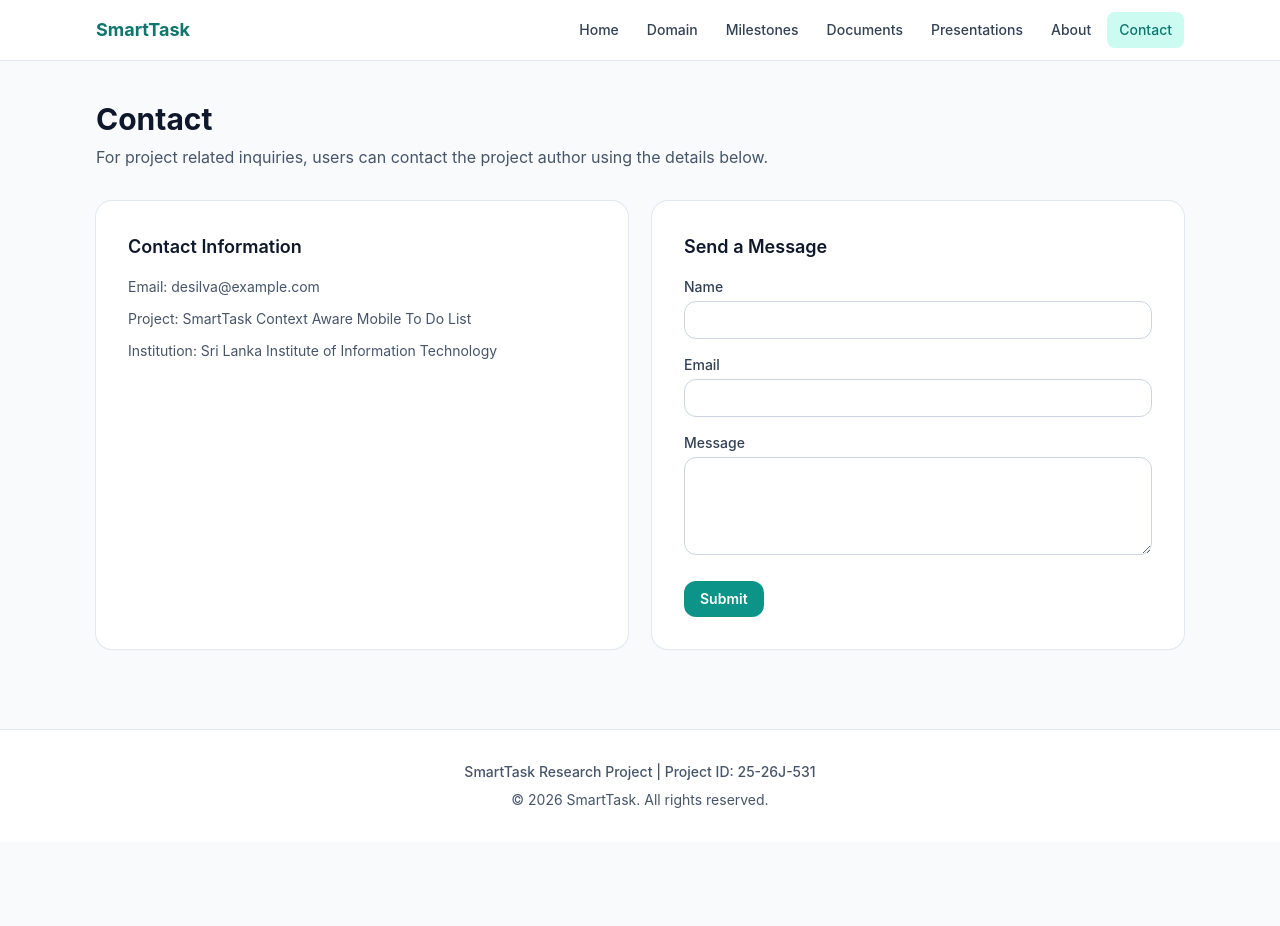
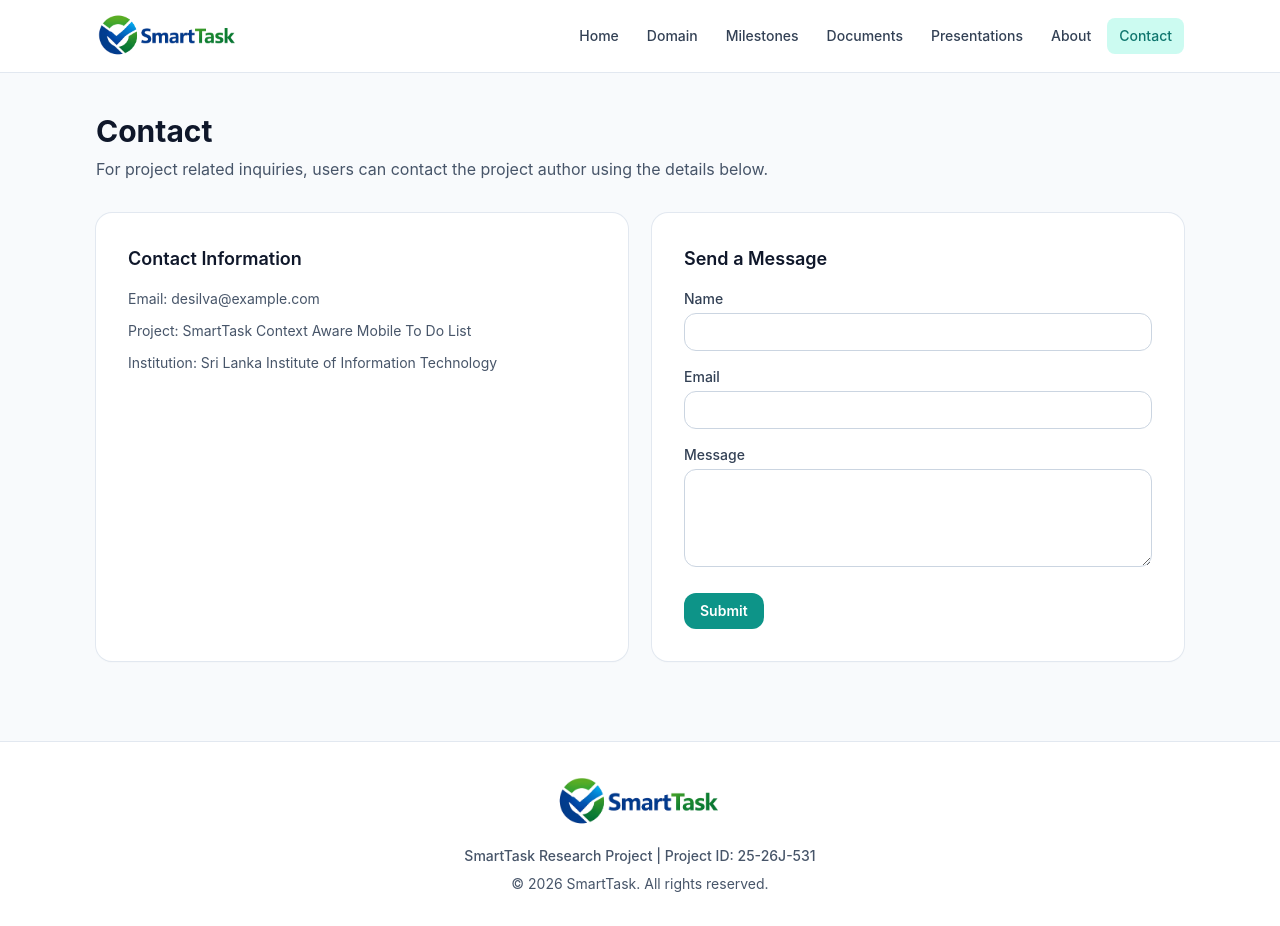
Before and after one commit to IT21228612/SmartTask_Project_Website, a React (Vite) app: page /contact in a window 1280 px wide. Before the commit the page ends 842 px from the top, so only its background shows below. Built offline with nearby package versions, Linux system fonts and the light colour scheme.

Commit message:
Update branding logos in navbar, footer, and favicon

```diff
--- a/index.html
+++ b/index.html
@@ -2,6 +2,7 @@
 <html lang="en">
   <head>
     <meta charset="UTF-8" />
+    <link rel="icon" type="image/png" href="/src/images/SmartTask_logo_without_text_tag_line.png" />
     <meta name="viewport" content="width=device-width, initial-scale=1.0" />
     <title>SmartTask Research Project</title>
   </head>
--- a/src/components/Footer.jsx
+++ b/src/components/Footer.jsx
@@ -1,8 +1,11 @@
+import logoWithTagline from '../images/SmartTask_logo_with_text_tag_line.png';
+
 export default function Footer() {
   return (
     <footer className="mt-16 border-t border-slate-200 bg-white">
       <div className="page-container py-8 text-center text-sm text-slate-600">
-        <p className="font-medium">SmartTask Research Project | Project ID: 25-26J-531</p>
+        <img src={logoWithTagline} alt="SmartTask logo" className="mx-auto h-14 w-auto" />
+        <p className="mt-4 font-medium">SmartTask Research Project | Project ID: 25-26J-531</p>
         <p className="mt-2">© 2026 SmartTask. All rights reserved.</p>
       </div>
     </footer>
--- a/src/components/Navbar.jsx
+++ b/src/components/Navbar.jsx
@@ -1,5 +1,6 @@
 import { useState } from 'react';
 import { NavLink } from 'react-router-dom';
+import logoWithTagline from '../images/SmartTask_logo_with_text_tag_line.png';
 
 const navItems = [
   { label: 'Home', to: '/' },
@@ -23,8 +24,8 @@ export default function Navbar() {
   return (
     <header className="sticky top-0 z-50 border-b border-slate-200 bg-white/95 backdrop-blur">
       <nav className="page-container flex items-center justify-between py-3">
-        <NavLink to="/" className="text-lg font-bold text-teal-700" onClick={() => setOpen(false)}>
-          SmartTask
+        <NavLink to="/" className="block" onClick={() => setOpen(false)}>
+          <img src={logoWithTagline} alt="SmartTask logo" className="h-12 w-auto" />
         </NavLink>
 
         <button
```
